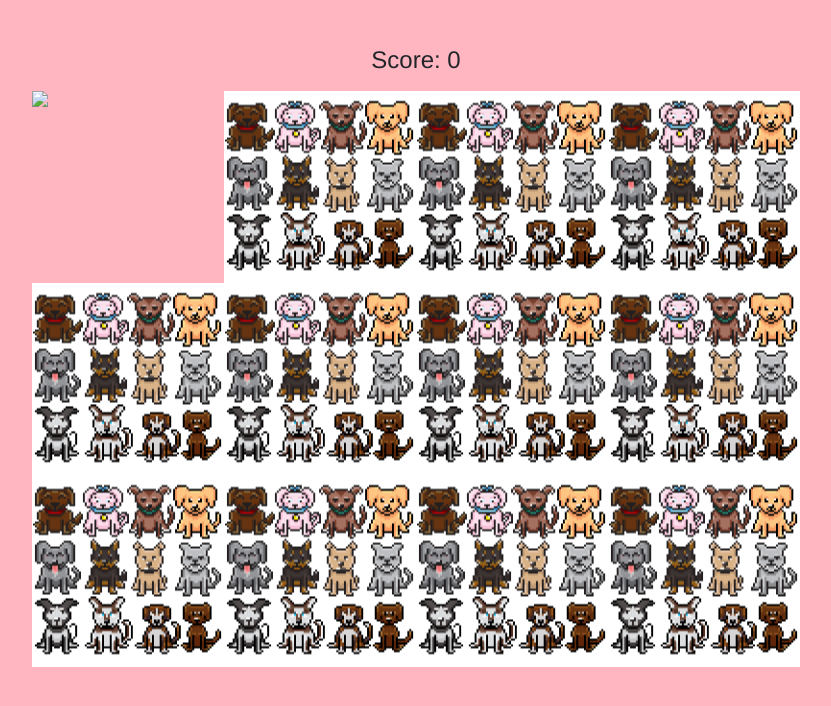
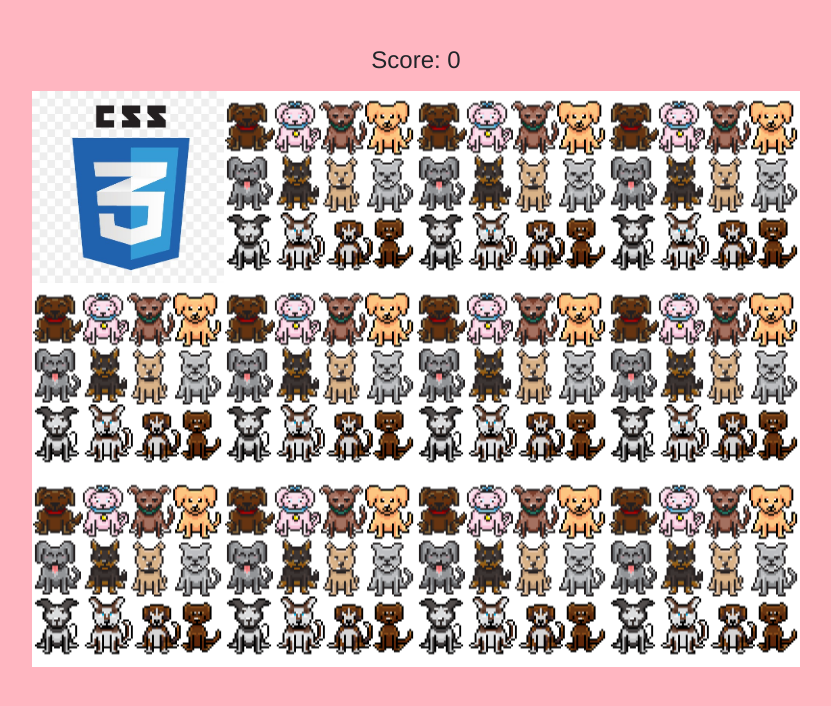
Before and after one commit to TiredEyesOni/Jogo-da-Memoria, a plain HTML site: page index.html in a window 1280 px wide. Both pictures are taken after a click on the picture 352 px from the left and 186 px from the top of the page. Shown: the whole page, without its empty margins (224-1055 px from the left). Drawn offline with nearby package versions, Linux system fonts and the light colour scheme.

Commit message:
Add files via upload

```diff
--- a/app.js
+++ b/app.js
@@ -1,7 +1,6 @@
-document.addEventListener('DOMContentLoaded', () => {
-
+document.addEventListener("DOMContentLoaded", () => {
   // Hides alert system
-    $('#alertSystem').hide();
+  $("#alertSystem").hide();
 
   // Array for storing cards name chosen by the player during game, max length = 2
   let cardsChosen = [];
@@ -13,71 +12,73 @@ document.addEventListener('DOMContentLoaded', () => {
   const cardsWon = [];
 
   // Target div to show points obtained in the game
-    const resultDisplay = document.querySelector('#result');
+  const resultDisplay = document.querySelector("#result");
 
   // Create array of cards data
   const cardArray = [
     {
-            name: 'joji1',
-            img: 'images/joji1.jpg'
+      name: "bootstrap",
+      img: "images/bootstrap.jpg",
     },
     {
-            name: 'joji1',
-            img: 'images/joji1.jpg'
+      name: "bootstrap",
+      img: "images/bootstrap.jpg",
     },
     {
-            name: 'joji2',
-            img: 'images/joji7.jpg'
+      name: "css",
+      img: "images/css.jpg",
     },
     {
-            name: 'joji2',
-            img: 'images/joji7.jpg'
+      name: "css",
+      img: "images/css.jpg",
     },
     {
-            name: 'joji3',
-            img: 'images/joji3.jpg'
+      name: "html",
+      img: "images/html.png",
     },
     {
-            name: 'joji3',
-            img: 'images/joji3.jpg'
+      name: "html",
+      img: "images/html.png",
     },
     {
-            name: 'joji4',
-            img: 'images/joji4.jpg'
+      name: "javascript",
+      img: "images/javascript.jpg",
     },
     {
-            name: 'joji4',
-            img: 'images/joji4.jpg'
+      name: "javascript",
+      img: "images/javascript.jpg",
     },
     {
-            name: 'joji5',
-            img: 'images/joji5.jpg'
+      name: "python",
+      img: "images/python.png",
     },
     {
-            name: 'joji5',
-            img: 'images/joji5.jpg'
+      name: "python",
+      img: "images/python.png",
     },
     {
-            name: 'joji6',
-            img: 'images/joji6.jpg'
+      name: "visual_studio",
+      img: "images/visual_studio.png",
     },
     {
-            name: 'joji6',
-            img: 'images/joji6.jpg'
+      name: "visual_studio",
+      img: "images/visual_studio.png",
     },
-    ]
+  ];
 
   // For randomizing card location on each new game
   cardArray.sort(() => 0.5 - Math.random());
 
-    const grid = document.querySelector('.grid-container');
+  const grid = document.querySelector(".grid-container");
 
   // For showing messages to player using alerts
-    function message(message){
-        document.getElementById('alertMessage').textContent = message;
-        $('#alertSystem').fadeTo(1, 1).show();
-        setTimeout(function() {
-            $("#alertSystem").fadeTo(500, 0).slideUp(500, function(){
+  function message(message) {
+    document.getElementById("alertMessage").textContent = message;
+    $("#alertSystem").fadeTo(1, 1).show();
+    setTimeout(function () {
+      $("#alertSystem")
+        .fadeTo(500, 0)
+        .slideUp(500, function () {
           $(this).hide();
         });
     }, 3000);
@@ -86,23 +87,23 @@ document.addEventListener('DOMContentLoaded', () => {
   // Creates game board
   function createBoard() {
     let id = 0;
-        cardArray.forEach(card => {
-            let cardImage = document.createElement('img');
-            cardImage.setAttribute('src', 'images/blank.png');
-            cardImage.setAttribute('data-id', id);
-            cardImage.addEventListener('click', flipcard);
+    cardArray.forEach((card) => {
+      let cardImage = document.createElement("img");
+      cardImage.setAttribute("src", "images/blank.png");
+      cardImage.setAttribute("data-id", id);
+      cardImage.addEventListener("click", flipcard);
       grid.appendChild(cardImage);
 
       id++;
-        })
+    });
   }
 
   // Flips a card
   function flipcard() {
-        const cardId = this.getAttribute('data-id');
-        cardsChosen.push(cardArray[cardId].name)
-        cardsChosenId.push(cardId)
-        this.setAttribute('src', cardArray[cardId].img)
+    const cardId = this.getAttribute("data-id");
+    cardsChosen.push(cardArray[cardId].name);
+    cardsChosenId.push(cardId);
+    this.setAttribute("src", cardArray[cardId].img);
     if (cardsChosen.length == 2) {
       setTimeout(checkForMatch, 500);
     }
@@ -110,29 +111,25 @@ document.addEventListener('DOMContentLoaded', () => {
 
   // Checks if card matches
   function checkForMatch() {
-        const cards = document.querySelectorAll('img');
+    const cards = document.querySelectorAll("img");
     const optionOneId = cardsChosenId[0];
     const optionTwoId = cardsChosenId[1];
     if (cardsChosen[0] === cardsChosen[1]) {
-            message('You found a match!');
-            //cards[optionOneId].setAttribute('src', 'images/white.png');
-            //cards[optionTwoId].setAttribute('src', 'images/white.png');
+      message("You found a match!");
       cardsWon.push(cardsChosen);
     } else {
-            cards[optionOneId].setAttribute('src', 'images/blank.png');
-            cards[optionTwoId].setAttribute('src', 'images/blank.png');
-            message('Cards do not match');
+      cards[optionOneId].setAttribute("src", "images/blank.png");
+      cards[optionTwoId].setAttribute("src", "images/blank.png");
+      message("Cards do not match");
     }
 
     cardsChosen = [];
     cardsChosenId = [];
     resultDisplay.textContent = cardsWon.length;
-        if (cardsWon.length === cardArray.length/2) {
-            resultDisplay.textContent = 'You won the game!';
+    if (cardsWon.length === cardArray.length / 2) {
+      resultDisplay.textContent = "You won the game!";
     }
   }
 
-
-
   createBoard();
-})
+});
--- a/index.html
+++ b/index.html
@@ -1,18 +1,20 @@
 <!DOCTYPE html>
 <html lang="en">
   <head>
-    <meta charset="UTF-8">
-    <meta name="viewport" content="width=device-width, initial-scale=1.0">
+    <meta charset="UTF-8" />
+    <meta name="viewport" content="width=device-width, initial-scale=1.0" />
 
     <!-- Bootstrap -->
-    <link href="https://maxcdn.bootstrapcdn.com/bootstrap/4.1.3/css/bootstrap.min.css" rel="stylesheet">
+    <link
+      href="https://maxcdn.bootstrapcdn.com/bootstrap/4.1.3/css/bootstrap.min.css"
+      rel="stylesheet"
+    />
     <script src="https://code.jquery.com/jquery-3.3.1.min.js"></script>
     <script src="https://cdnjs.cloudflare.com/ajax/libs/popper.js/1.14.3/umd/popper.min.js"></script>
     <script src="https://maxcdn.bootstrapcdn.com/bootstrap/4.1.3/js/bootstrap.min.js"></script>
 
-
     <title>Memory Game</title>
-    <link rel="stylesheet" href="style.css">
+    <link rel="stylesheet" href="style.css" />
 
     <script src="app.js"></script>
   </head>
@@ -22,14 +24,13 @@
       <div class="alert alert-info fade show" id="alertSystem" role="alert">
         <p id="alertMessage">HI</p>
       </div>
-
     </div>
-
 
     <!-- Points score -->
     <h4 class="text-center my-3">Score: <span id="result">0</span></h4>
 
     <!-- Image grid goes here -->
     <div class="grid-container"></div>
+
   </body>
 </html>
--- a/style.css
+++ b/style.css
@@ -9,7 +9,7 @@ body {
 .grid-container {
   display: grid;
   grid-template-columns: repeat(3, minmax(110px, 22vw));
-    grid-column-gap: 0;
+  grid-column-gap: 0px;
   justify-content: center;
 }
 
@@ -21,7 +21,7 @@ body {
 }
 
 .alert {
-    height: 40px;
+  height: 35px;
   line-height: 10px;
   margin-bottom: 10px;
 }
```
Lines whose indentation alone changed are shown as unchanged.
